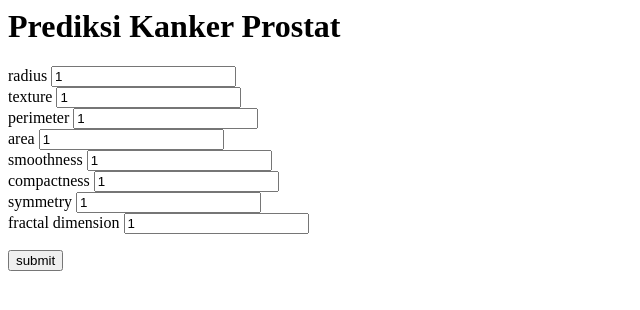
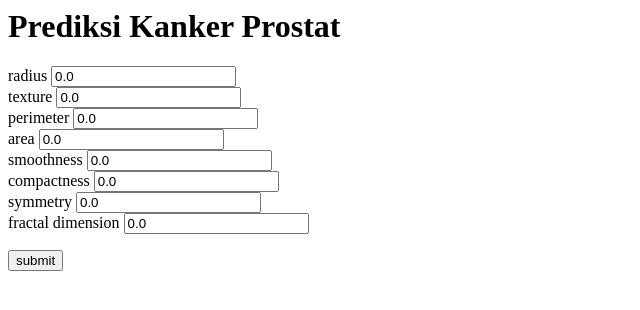
Before and after one commit to raisvaza/ml-flask, a Flask app: page / in a window 1280 px wide. Shown: the top 310 px of the page, without its empty margins (0-640 px from the left). Run offline with Flask 2, Linux system fonts and the light colour scheme.

Commit message:
fix little error on pparsing result

```diff
--- a/main.py
+++ b/main.py
@@ -24,7 +24,8 @@ def hello_world():
 @app.route('/result/<result>')
 def success(result):
   app.logger.info('testing info log')
-  return f'The result is: {result}'
+  str_result = "Benign" if float(result) == 1.0 else "Malignant"
+  return f'The result is: {str_result}'
 
 
 @app.route('/predict', methods=['POST'])
--- a/templates/main.html
+++ b/templates/main.html
@@ -4,35 +4,35 @@
          <h1>Prediksi Kanker Prostat</h1>
          <div>
             <label>radius</label>
-            <span><input value="1" type = "number" step="0.001" name = "radius" /></span>
+            <span><input value="0.0" type = "number" step="0.001" name = "radius" /></span>
          </div>
          <div>
             <label>texture</label>
-            <span><input value="1" type = "number" step="0.001" name = "texture" /></span>
+            <span><input value="0.0" type = "number" step="0.001" name = "texture" /></span>
          </div>
          <div>
             <label>perimeter</label>
-            <span><input value="1" type = "number" step="0.001" name = "perimeter" /></span>
+            <span><input value="0.0" type = "number" step="0.001" name = "perimeter" /></span>
          </div>
          <div>
             <label>area</label>
-            <span><input value="1" type = "number" step="0.001" name = "area" /></span>
+            <span><input value="0.0" type = "number" step="0.001" name = "area" /></span>
          </div>
          <div>
             <label>smoothness</label>
-            <span><input value="1" type = "number" step="0.001" name = "smoothness" /></span>
+            <span><input value="0.0" type = "number" step="0.001" name = "smoothness" /></span>
          </div>
          <div>
             <label>compactness</label>
-            <span><input value="1" type = "number" step="0.001" name = "compactness" /></span>
+            <span><input value="0.0" type = "number" step="0.001" name = "compactness" /></span>
          </div>
          <div>
             <label>symmetry</label>
-            <span><input value="1" type = "number" step="0.001" name = "symmetry" /></span>
+            <span><input value="0.0" type = "number" step="0.001" name = "symmetry" /></span>
          </div>
          <div>
             <label>fractal dimension</label>
-            <span><input value="1" type = "number" step="0.001" name = "fractal_dimension" /></span>
+            <span><input value="0.0" type = "number" step="0.001" name = "fractal_dimension" /></span>
          </div>
          <p><input type = "submit" value = "submit" /></p>
       </form>
```
